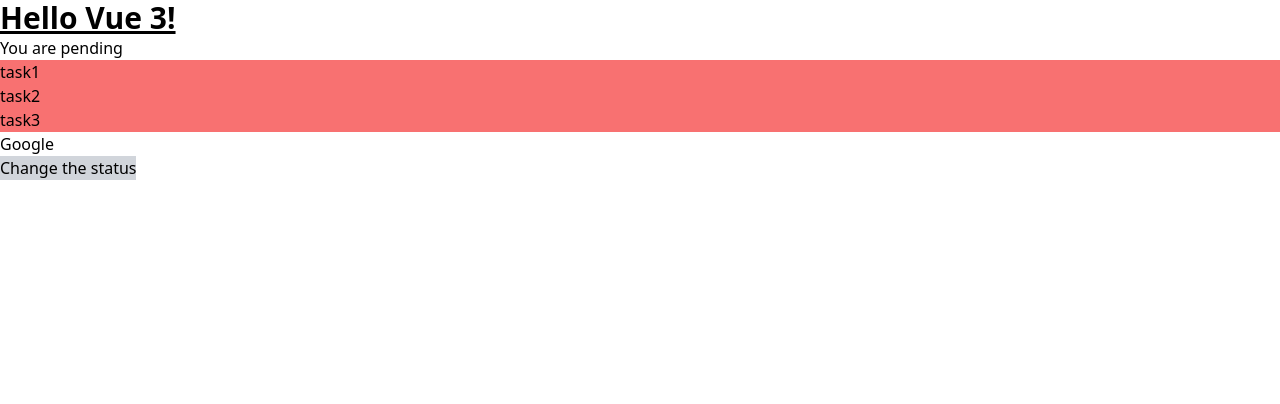
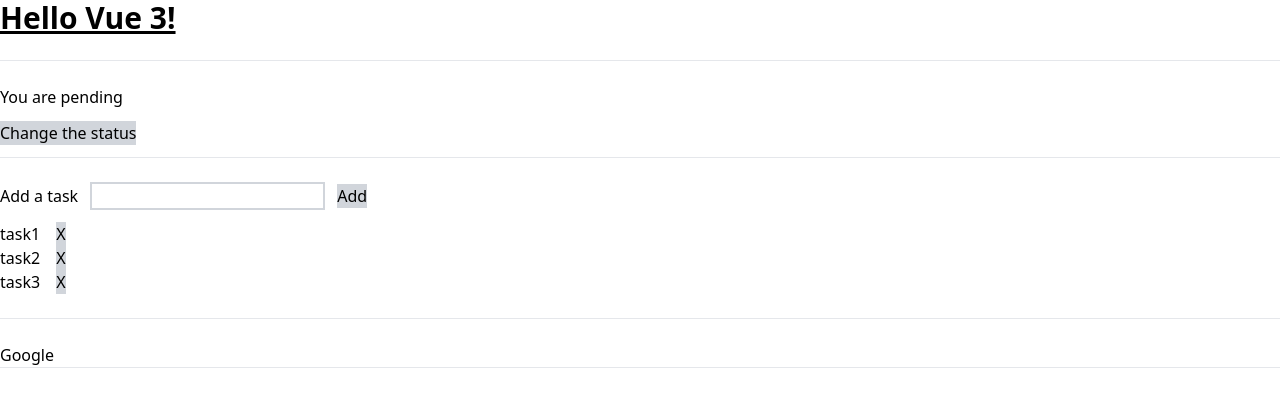
Before and after one commit to ketan75vekariya/FirstProject, a Vue app: page / in a window 1280 px wide. Shown: the top 404 px of the page. Built offline with nearby package versions, Linux system fonts and the light colour scheme.

Commit message:
Simple to do app

```diff
--- a/src/App.vue
+++ b/src/App.vue
@@ -14,7 +14,18 @@ import {ref} from 'vue';
       }else{
         status.value = 'success';
       }
-    }
+    };
+
+    const addTask = () => {
+      if (newTask.value.trim() !== '') {
+        tasks.value.push(newTask.value);
+        newTask.value = '';
+      }
+    };
+
+    const deleteTask = (index) => {
+      tasks.value.splice(index, 1);
+    };
 
 </script>
 <template>
@@ -22,14 +33,36 @@ import {ref} from 'vue';
     <h1 class="text-3xl font-bold underline">
       {{message}}
     </h1>
+    <br>
+    <hr>
+    <br>
     <p v-if = "status === 'success'">You are active</p>
     <p v-else-if = "status === 'pending'">You are pending</p>
     <p v-else>You are inactive</p>
-    <ul class="list-disc bg-red-400">
-      <li v-for="task in tasks" :key="task">{{task}}</li>
+    <button class="bg-gray-300 mt-3 mb-3" @click="changeStatus">Change the status</button>
+    <br>
+    <hr>
+    <br>
+    <form @submit.prevent="addTask">
+      <label for="task" class="mr-3">Add a task</label>
+      <input type="text" id="newTask" v-model="newTask" name="newTask" class="border-2 mr-3 border-gray-300"/>
+      <button class="bg-gray-300" type="submit">Add</button>
+    </form>
+    <ul class="list-disc mt-3">
+      <li v-for="(task, index) in tasks" :key="task">
+        <span>
+          {{task}}
+        </span>
+        <button class="bg-gray-300 ml-4" @click="deleteTask(index)">X</button>
+      </li>
     </ul>
+    <br>
+    <hr>
+    <br>
     <a :href="link">Google</a>
     <br>
-    <button class="bg-gray-300" @click="changeStatus">Change the status</button>
+    <hr>
+    <br>
+
   </div>
 </template>
```
